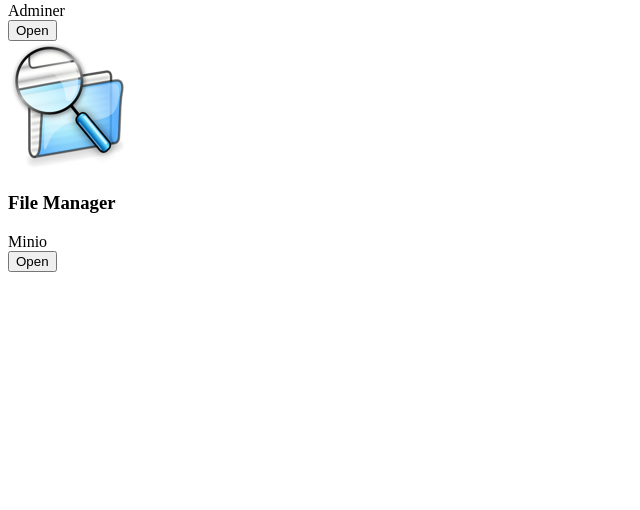
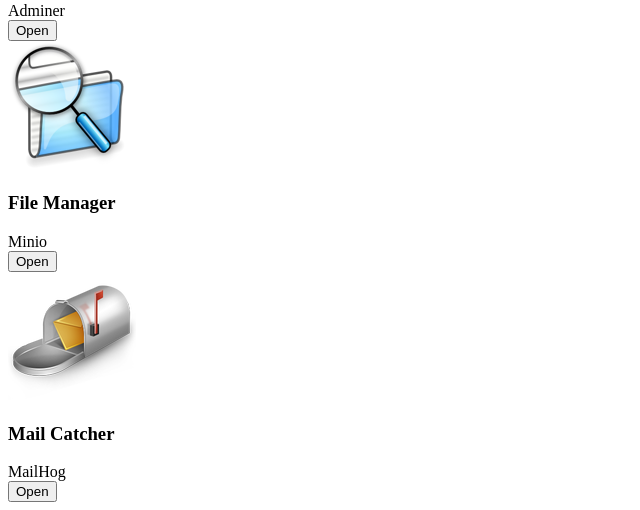
Before and after one commit to daspanel/panel, a Python web app: template daspanel_web/templates/default/modules/services/home.html in a window 1280 px wide. Shown: the part 304-814 px from the top of the page, without its empty margins (0-640 px from the left). Before the commit the page ends 576 px from the top, so only its background shows below. Run offline with Jinja, Linux system fonts and the light colour scheme; the template is opened without the code that fills it, so the values that code supplies are empty.

Commit message:
Added Mail Catcher to list of services avaiable in the control panel.

```diff
--- a/daspanel_web/templates/default/modules/services/home.html
+++ b/daspanel_web/templates/default/modules/services/home.html
@@ -66,6 +66,29 @@
             </div>
             <!-- EOF File manager -->
 
+            <!-- BOF Mail catcher -->
+            <div class="mui-col-xs-12 mui-col-sm-12 mui-col-md-6 mui-col-lg-6 mui-col-xl-4">
+  	            <article class="cssui-usercard cssui-usercard_skin--material cssui-usercard_skin--material_mod--indigo">
+                    <div class="cssui-usercard__body">
+                        <header class="cssui-usercard__header">
+				            <img src="/static/images/mail.png" class="cssui-usercard__avatar" alt="Avatar">
+                            <div class="cssui-usercard__header-info truncate">
+                                <h3 title="File Manager" class="cssui-usercard__name">Mail Catcher</h3>
+                                <span title="Minio" class="cssui-usercard__post">MailHog</span>
+                            </div>
+                        </header>
+                        <div class="cssui-usercard__content">
+                        </div>
+                    </div>
+                    <footer class="cssui-usercard__footer">
+                        <div>
+                            <button onclick="window.open('https://mail.svc.{{ config.DASPANEL_HOST }}');" class="mui-btn mui-btn--small mui-btn--primary mui-btn--flat">Open</button>
+                        </div>
+                    </footer>
+	            </article>
+            </div>
+            <!-- EOF Mail catcher -->
+
         </div>
     </div>
 </div>
```
Also changed, not shown: daspanel_web/templates/default/static/images/mail.png (added), 2 other files.
